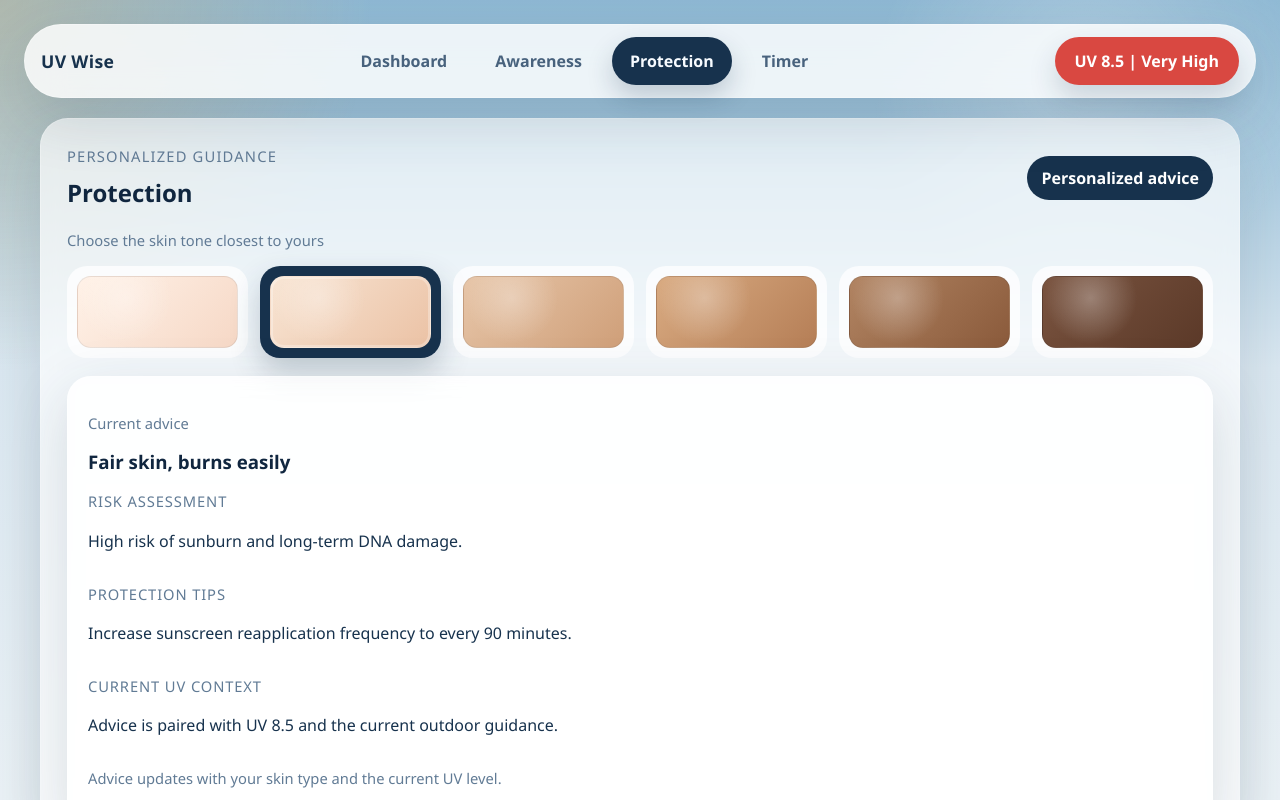
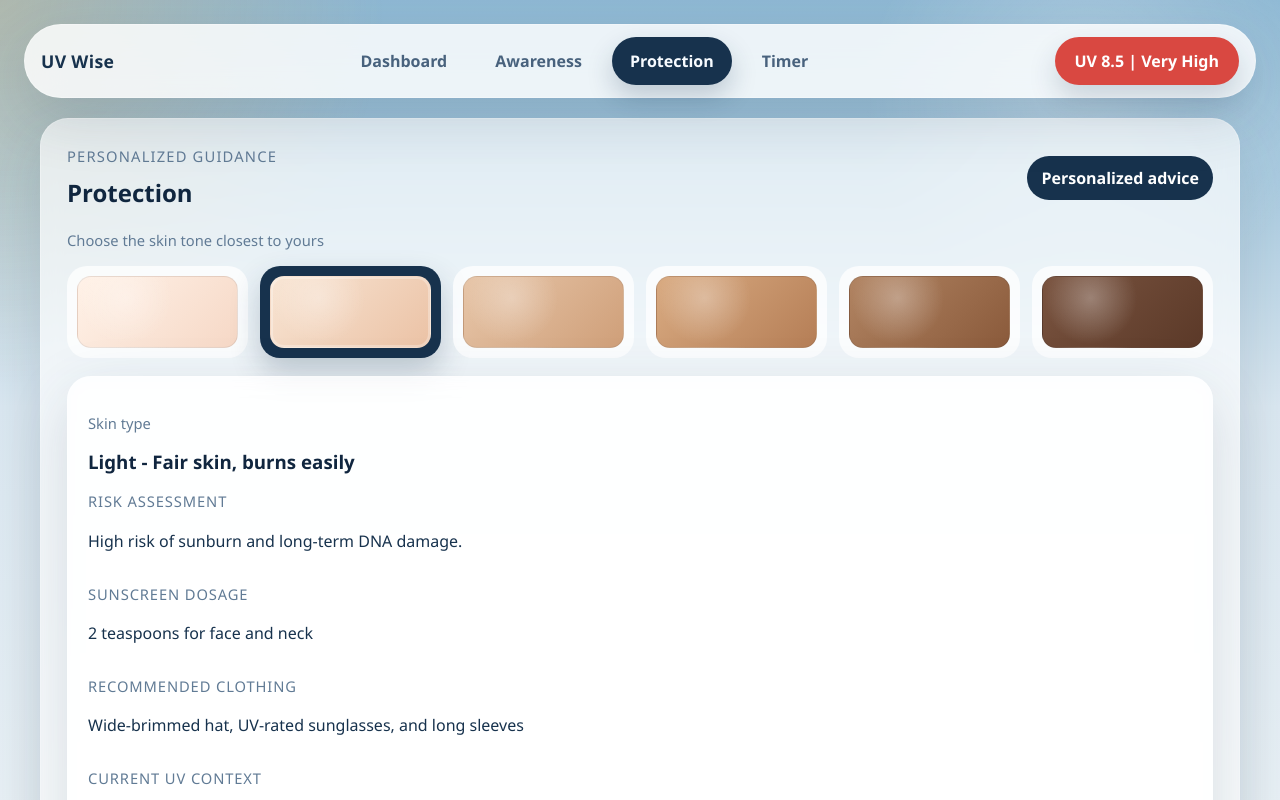
Before and after one commit to TianzeShen/UV-Wise, a Vue app in the folder frontend/web-app/: page / in a window 1280 px wide. Both pictures are taken after a click on the button "Protection". Shown: the top 800 px of the page. Built offline with nearby package versions, Linux system fonts and the light colour scheme; no server answers.

Commit message:
Modify the content of awareness page
1. Add skin type name
2. Add suncreen dosage and clothing suggestions on this page

```diff
--- a/frontend/web-app/src/composables/useUvWiseApp.js
+++ b/frontend/web-app/src/composables/useUvWiseApp.js
@@ -8,12 +8,12 @@ const pages = [
 ]
 
 const skinTypes = [
-  { value: 1, label: 'Type I', note: 'Very fair, always burns', tone: '#f6d8c6', accent: '#fff2e8' },
-  { value: 2, label: 'Type II', note: 'Fair, burns easily', tone: '#ebc2a5', accent: '#f8e5d4' },
-  { value: 3, label: 'Type III', note: 'Medium, sometimes burns', tone: '#cf9f79', accent: '#e7c6a9' },
-  { value: 4, label: 'Type IV', note: 'Olive, rarely burns', tone: '#b57e56', accent: '#d9ab82' },
-  { value: 5, label: 'Type V', note: 'Brown, very rarely burns', tone: '#8a5a3b', accent: '#b18462' },
-  { value: 6, label: 'Type VI', note: 'Deeply pigmented, almost never burns', tone: '#5b3928', accent: '#7a5440' },
+  { value: 1, label: 'Fair', note: 'Always burns', tone: '#f6d8c6', accent: '#fff2e8' },
+  { value: 2, label: 'Light', note: 'Burns easily', tone: '#ebc2a5', accent: '#f8e5d4' },
+  { value: 3, label: 'Medium', note: 'Sometimes burns', tone: '#cf9f79', accent: '#e7c6a9' },
+  { value: 4, label: 'Olive', note: 'Rarely burns', tone: '#b57e56', accent: '#d9ab82' },
+  { value: 5, label: 'Dark', note: 'Very rarely burns', tone: '#8a5a3b', accent: '#b18462' },
+  { value: 6, label: 'Deep', note: 'Almost never burns', tone: '#5b3928', accent: '#7a5440' },
 ]
 
 export function useUvWiseApp() {
@@ -302,32 +302,32 @@ export function useUvWiseApp() {
   function createMockAdviceResponse() {
     const map = {
       1: {
-        skin_type_desc: 'Very fair skin, always burns quickly',
+        skin_type_desc: 'Always burns',
         risk_assessment: 'Very high burn risk under Australian UV conditions.',
         personalized_tips: 'Reapply sunscreen every 60-90 minutes and prioritise shade.',
       },
       2: {
-        skin_type_desc: 'Fair skin, burns easily',
+        skin_type_desc: 'Burns easily',
         risk_assessment: 'High risk of sunburn and long-term DNA damage.',
         personalized_tips: 'Increase sunscreen reapplication frequency to every 90 minutes.',
       },
       3: {
-        skin_type_desc: 'Medium skin, can tan but still burns',
+        skin_type_desc: 'Sometimes burns',
         risk_assessment: 'Moderate risk, especially around midday UV peaks.',
         personalized_tips: 'Use SPF 50+ and wear a hat during extended outdoor time.',
       },
       4: {
-        skin_type_desc: 'Olive skin, rarely burns',
+        skin_type_desc: 'Rarely burns',
         risk_assessment: 'Lower burn risk, but UV damage still accumulates.',
         personalized_tips: 'Keep using sunscreen and protective clothing on high UV days.',
       },
       5: {
-        skin_type_desc: 'Brown skin, very rarely burns',
+        skin_type_desc: 'Very rarely burns',
         risk_assessment: 'Sunburn is less common, but UV exposure still harms skin.',
         personalized_tips: 'Use broad-spectrum sunscreen and do not skip eye protection.',
       },
       6: {
-        skin_type_desc: 'Deeply pigmented skin, almost never burns',
+        skin_type_desc: 'Almost never burns',
         risk_assessment: 'Visible burning may be rare, but cumulative UV damage still matters.',
         personalized_tips: 'Maintain sun-safe habits and use sunscreen during prolonged exposure.',
       },
--- a/frontend/web-app/src/pages/ProtectionPage.vue
+++ b/frontend/web-app/src/pages/ProtectionPage.vue
@@ -57,16 +57,20 @@ defineEmits(['update:skinType'])
 
     <div class="dashboard-grid protection-grid">
       <article class="feature-card advice-card advice-card-wide">
-        <p class="card-label">Current advice</p>
-        <h3>{{ personalizedAdvice.skin_type_desc }}</h3>
+        <p class="card-label">Skin type</p>
+        <h3>{{ skinTypes[skinType - 1].label }} - {{ personalizedAdvice.skin_type_desc }}</h3>
         <div class="advice-copy">
           <div>
             <span class="sub-label">Risk assessment</span>
             <p>{{ personalizedAdvice.risk_assessment }}</p>
           </div>
           <div>
-            <span class="sub-label">Protection tips</span>
-            <p>{{ personalizedAdvice.personalized_tips }}</p>
+            <span class="sub-label">Sunscreen Dosage</span>
+            <p>{{ uvData.protection_guidance.sunscreen_dosage }}</p>
+          </div>
+          <div>
+            <span class="sub-label">Recommended Clothing</span>
+            <p>{{ uvData.protection_guidance.clothing }}</p>
           </div>
           <div>
             <span class="sub-label">Current UV context</span>
```
Also changed, not shown: 2 other files (tests, documents, lock files or other folders).
